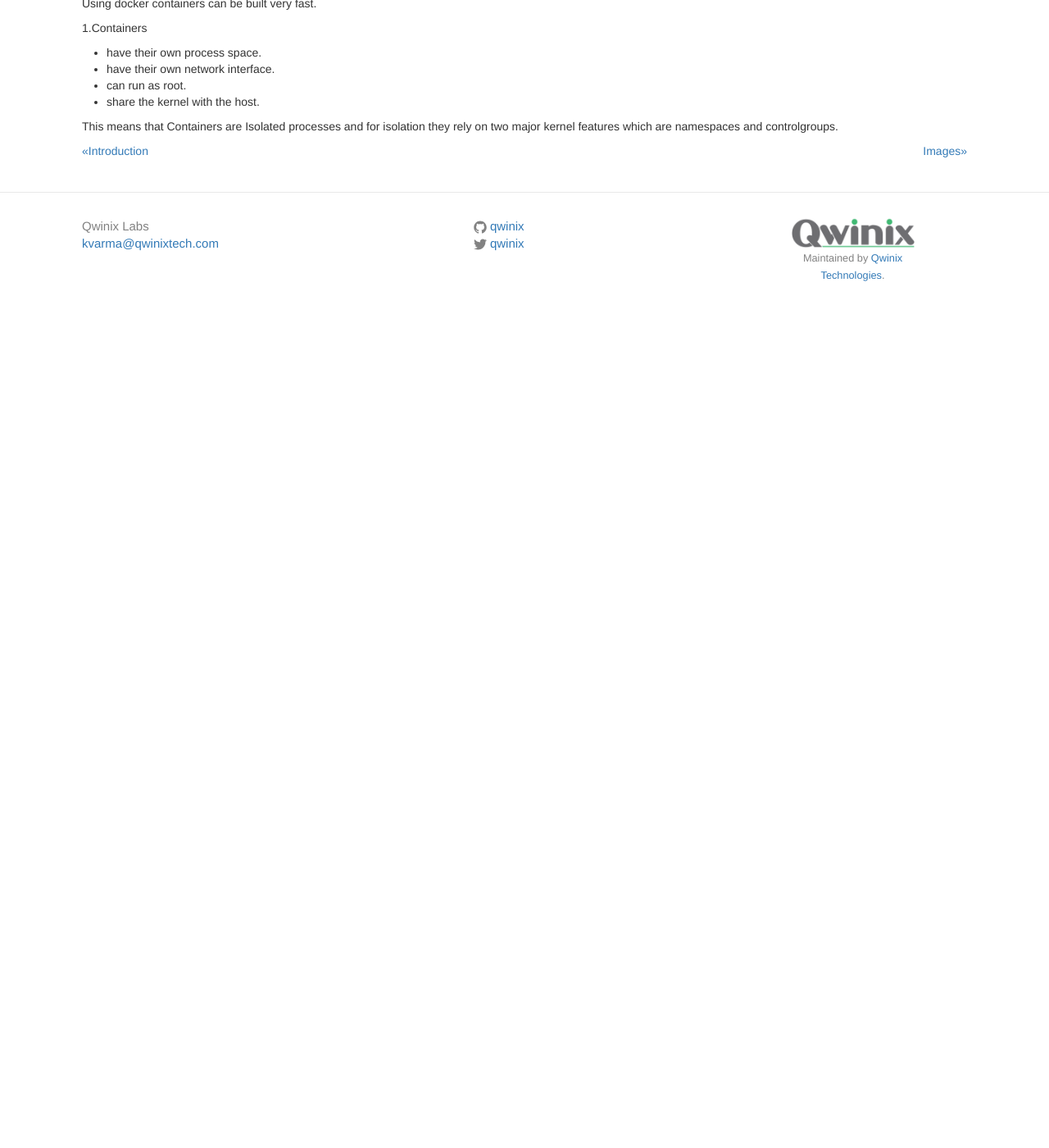
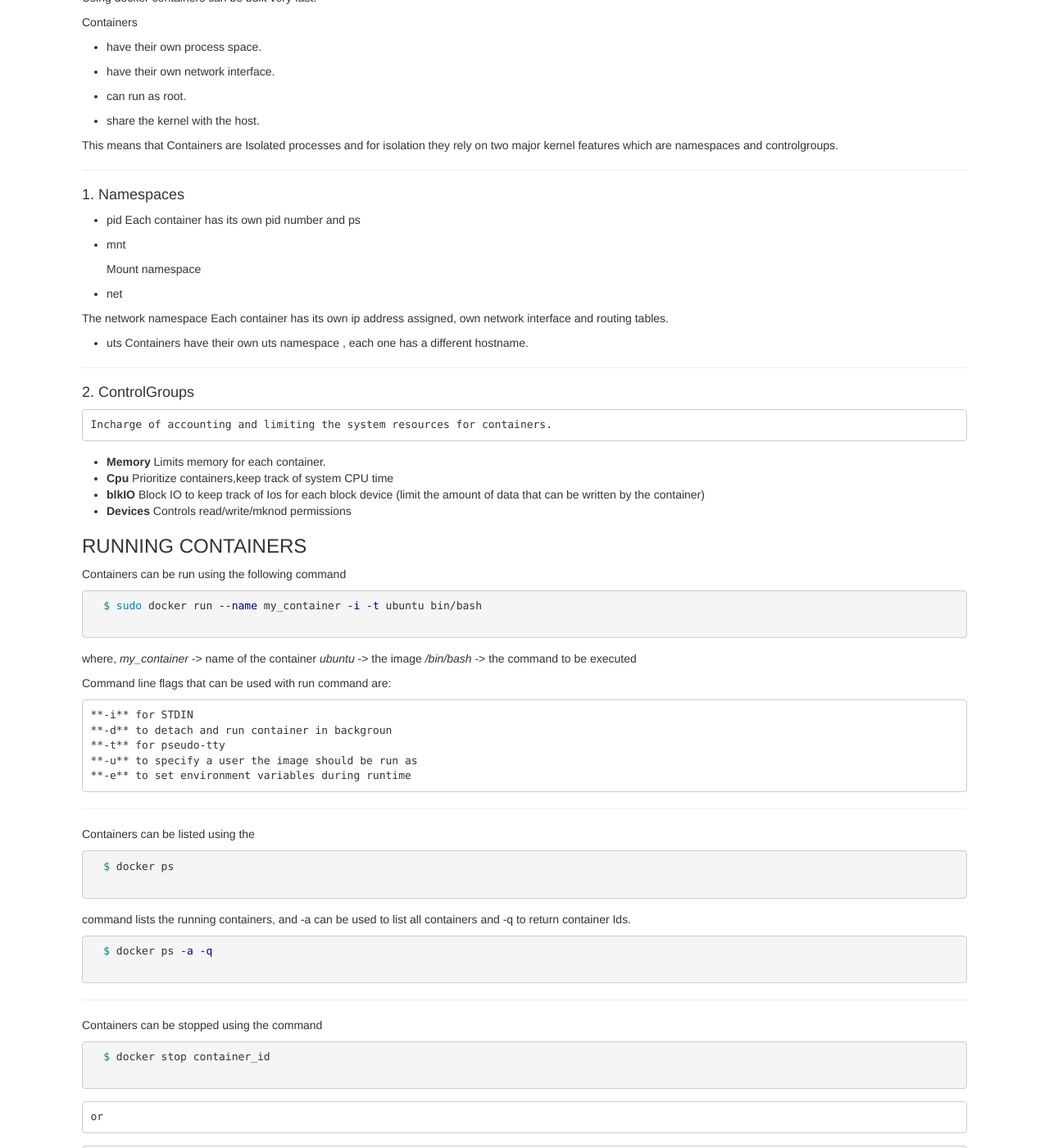
Before and after one commit to kratikQwinix/qwinix-labs-docs, a Jekyll site: the page built from _posts/2015-10-18-containers.markdown, in a window 1280 px wide and 1400 px high, scrolled down 242 px. Shown: the whole window at 82% size. Built offline with Jekyll 4.4.1, drawn with Linux system fonts in a browser that asks for light colours; nearby versions of some CDN libraries; a style sheet for code colours, icons or effects is not loaded; before the commit the page ends 900 px from its top, so only the background shows below that; some of the changed text lies outside the part shown.

Commit message:
docker/containers

```diff
--- a/_posts/2015-10-18-containers.markdown
+++ b/_posts/2015-10-18-containers.markdown
@@ -5,19 +5,135 @@ date:   2015-09-17 12:53:31
 categories: docker part-1
 ---
 
-#Containers
+##Containers
 
 Containers are basically light weight VM. But unlike traditional virtualization, they do not require an emulation layer to be run on but can use the Operating system's normal system call interface which reduces overhead and allows a large number of containers to be run on a host.
 
 Using docker containers can be built very fast.
 
-1.Containers
+Containers
+
   * have their own process space.
+
   * have their own network interface.
+
   * can run as root.
+
   * share the kernel with the host.
 
 This means that Containers are Isolated processes and for isolation they rely on two major kernel features which are namespaces and controlgroups.
+
+
+<hr>
+
+#### 1. Namespaces
+  * pid
+Each container has its own pid number and ps
+
+  * mnt
+
+	Mount namespace
+
+  * net
+
+The network namespace
+Each container has its own ip address assigned, own network interface and routing tables.
+
+  * uts
+Containers have their own uts namespace , each one has a different hostname.
+
+<hr>
+
+#### 2. ControlGroups
+	Incharge of accounting and limiting the system resources for containers.
+
+  * **Memory**
+Limits memory for each container.
+  * **Cpu**
+Prioritize containers,keep track of system CPU time
+  * **blkIO**
+Block IO to keep track of Ios for each block device (limit the amount of data that can be written by the container)
+  * **Devices**
+Controls read/write/mknod permissions
+
+###	RUNNING CONTAINERS
+
+
+
+ Containers can be run using the following command
+ {% highlight sh %}
+  $ sudo docker run --name my_container -i -t ubuntu bin/bash
+  {% endhighlight %}
+
+where,
+	 *my_container*    ->  name of the container
+	 *ubuntu*    	   ->  the image
+     */bin/bash* 	   ->  the command to be executed
+
+Command line flags that can be used with run command are:
+
+	**-i** for STDIN
+	**-d** to detach and run container in backgroun
+	**-t** for pseudo-tty
+    **-u** to specify a user the image should be run as
+	**-e** to set environment variables during runtime
+
+<hr>
+ Containers can be listed using the
+
+  {% highlight sh %}
+  $ docker ps
+  {% endhighlight %}
+
+ command lists the running containers, and -a can be used to list all containers and -q to return container Ids.
+
+{% highlight sh %}
+  $ docker ps -a -q
+  {% endhighlight %}
+
+<hr>
+
+ Containers can be stopped using the command
+  {% highlight sh %}
+  $ docker stop container_id
+  {% endhighlight %}
+
+	or
+	{% highlight sh %}
+  $ docker kill container_id
+  {% endhighlight %}
+
+<hr>
+
+*container_name can be used instead of container_id as well.
+
+ They can be started again using
+ {% highlight sh %}
+  $ docker start container_id
+  {% endhighlight %}
+
+ and can re-attach to the previous session using
+ {% highlight sh %}
+  $ docker attach container_id
+  {% endhighlight %}
+
+<hr>
+
+ Container details
+ {% highlight sh %}
+  $ docker inspect container_id
+  {% endhighlight %}
+
+  {% highlight sh %}
+  $ docker stats container_name1,container_name2
+  {% endhighlight %}
+
+<hr>
+
+ Deleting a container
+ {% highlight sh %}
+  $ docker rm container_id
+  {% endhighlight %}
 
 
 <a href="introduction-to-docker.html"><<Introduction</a>
```
